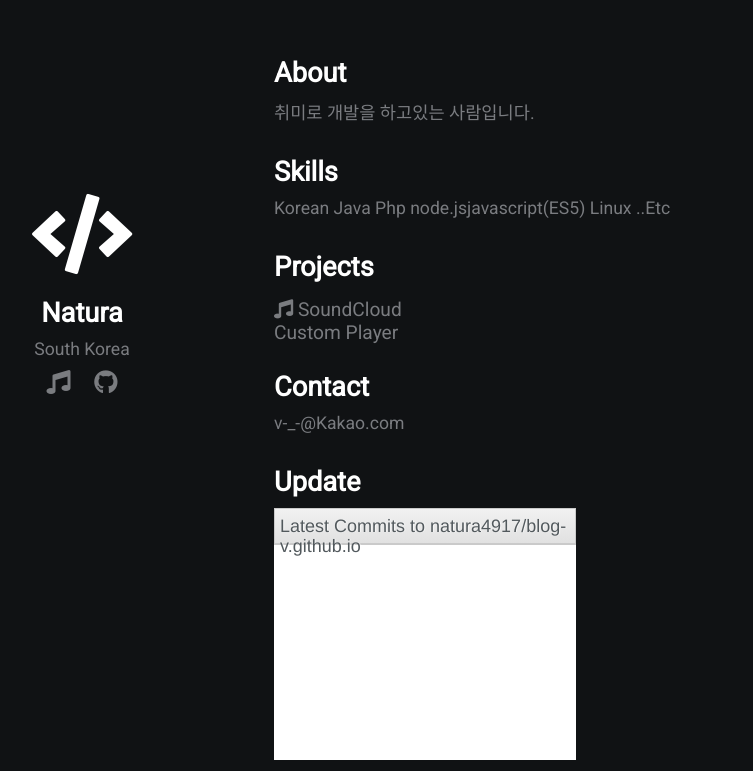
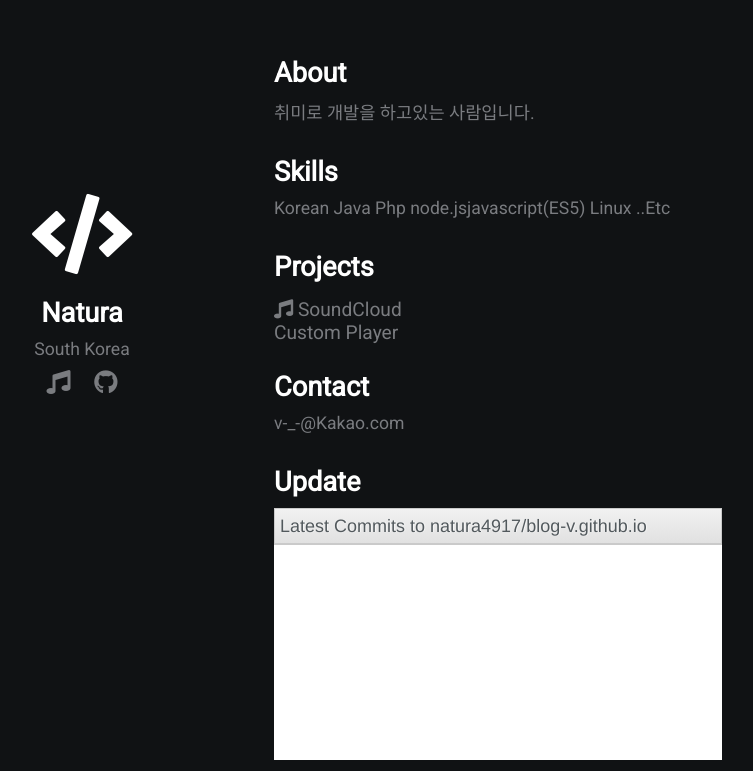
Before and after one commit to natura4917/blog-v.github.io, a plain HTML site: page index.html in a window 1280 px wide. Shown: the part 126-897 px from the top of the page, without its empty margins (366-1119 px from the left). Drawn offline with nearby package versions, Linux system fonts and the light colour scheme.

Commit message:
iframe 수정

```diff
--- a/index.html
+++ b/index.html
@@ -28,7 +28,7 @@
             <p>v-_-@Kakao.com</p>
             <h2>Update</h2>
             <p><iframe src="/widget/latest-commits/index.html?username=natura4917&repo=blog-v.github.io&limit=3"
-                allowtransparency="true" frameborder="0" scrolling="no" width="302px" height="252px"></iframe></p>
+                allowtransparency="true" frameborder="0" width="100%" height="252px"></iframe></p>
             <!-- <p><iframe src="https://schwartzadev.github.io/github-widget/?user=natura4917&repo=blog-v.github.io" height="135" frameBorder="0"></iframe></p> -->
             <p><a href="http://natura7724.blog.me" target="_blank"><img src="https://img.shields.io/badge/V-BLOG-brightgreen"></a></p>
         </div>
```
